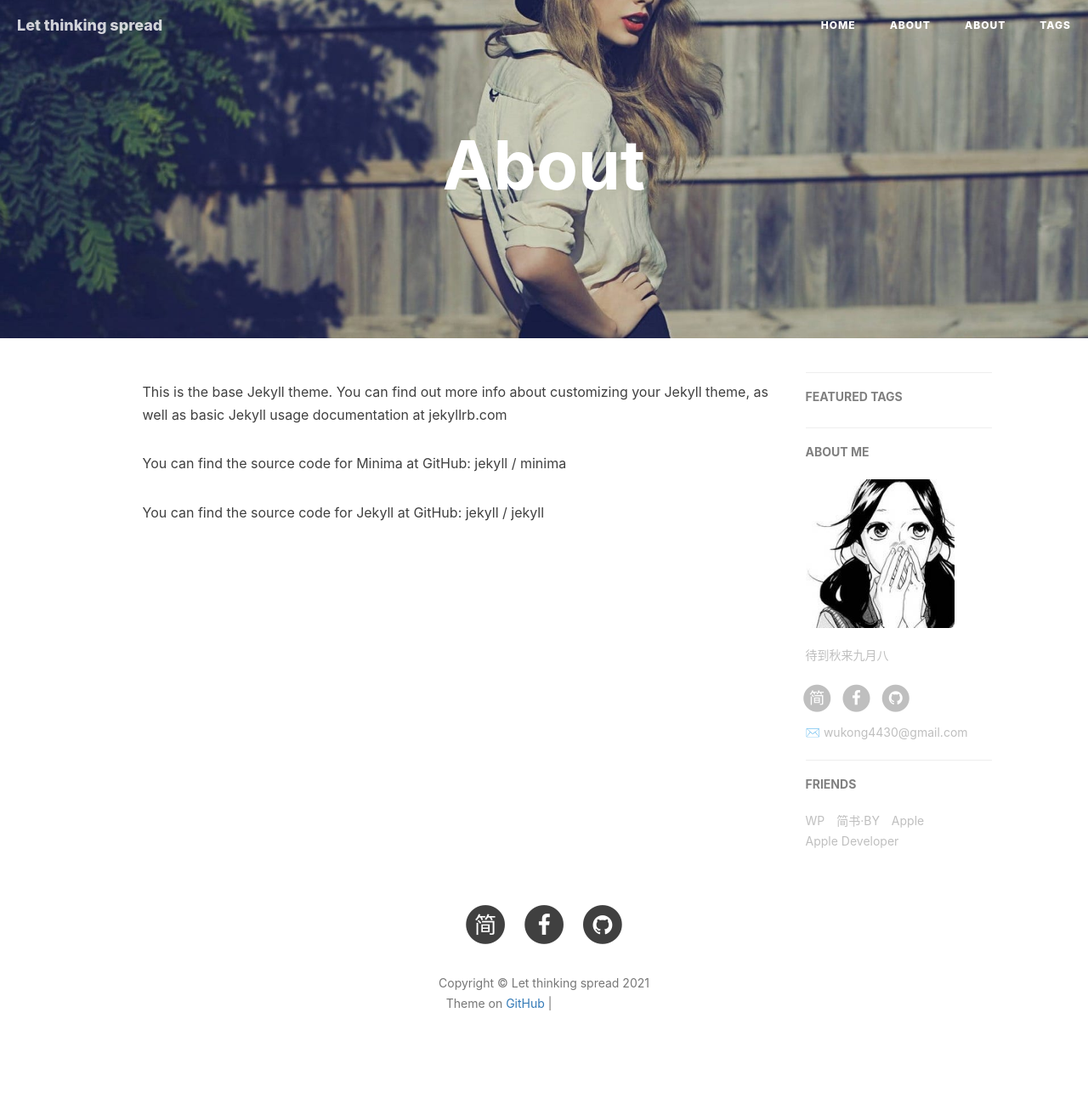
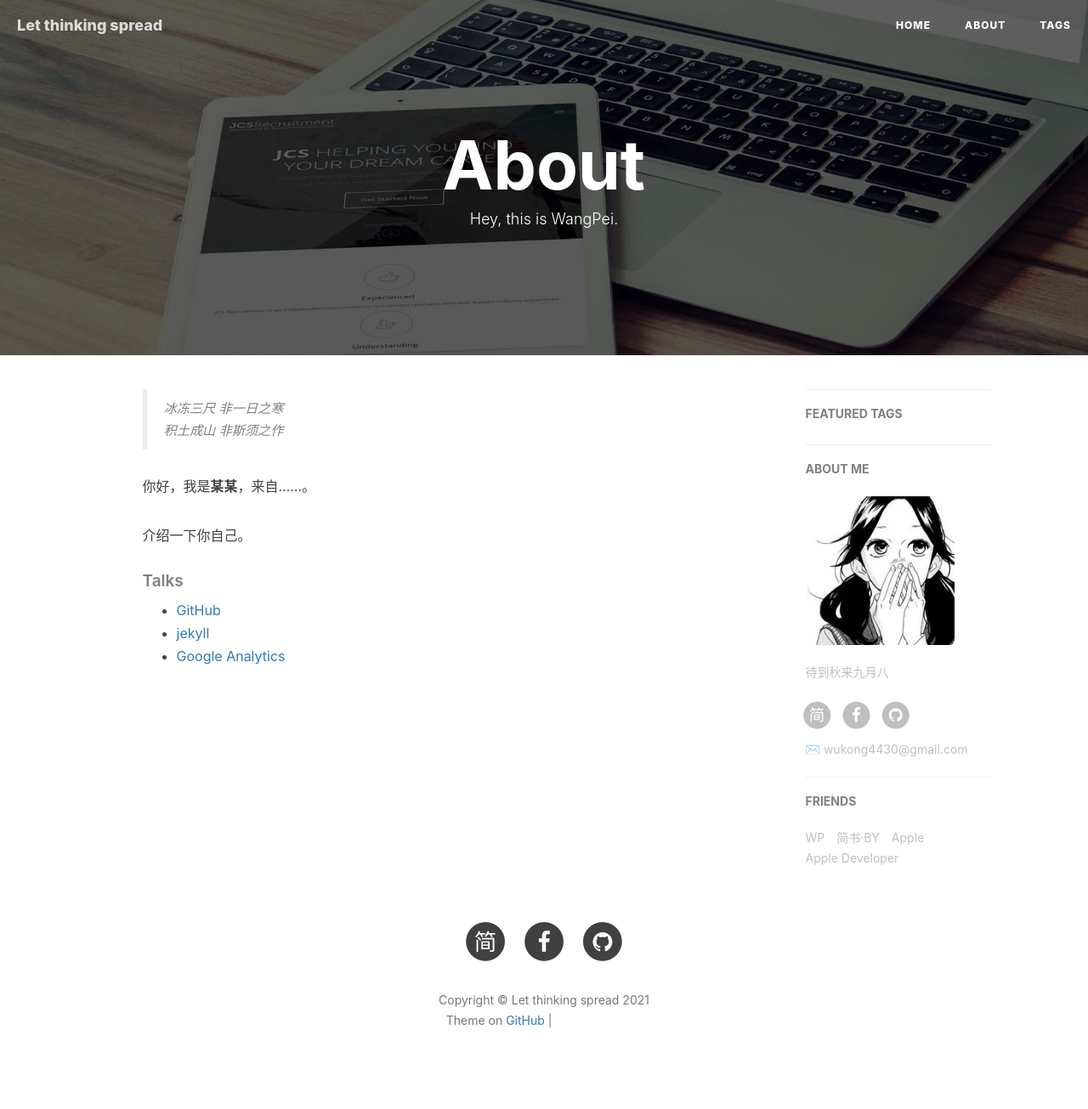
Before and after one commit to wukong4430/wukong4430.github.io, a Jekyll site: the page built from about.html, in a window 1280 px wide. Shown: the whole page at 85% size. Built offline with Jekyll 4.4.1, drawn with Linux system fonts in a browser that asks for light colours; nearby versions of some CDN libraries; comment, search, counter and statistics services are not loaded; grey boxes are pictures that could not be loaded.

Commit message:
feat: copy everything from somewhere

```diff
--- a/about.markdown
+++ /dev/null
@@ -1,19 +0,0 @@
----
-layout: page
-title: About
-permalink: /about/
-page: 1
----
-
-This is the base Jekyll theme. You can find out more info about customizing your Jekyll theme, as well as basic Jekyll usage documentation at [jekyllrb.com](https://jekyllrb.com/)
-
-You can find the source code for Minima at GitHub:
-[jekyll][jekyll-organization] /
-[minima](https://github.com/jekyll/minima)
-
-You can find the source code for Jekyll at GitHub:
-[jekyll][jekyll-organization] /
-[jekyll](https://github.com/jekyll/jekyll)
-
-
-[jekyll-organization]: https://github.com/jekyll
--- a/index.markdown
+++ /dev/null
@@ -1,6 +0,0 @@
----
-# Feel free to add content and custom Front Matter to this file.
-# To modify the layout, see https://jekyllrb.com/docs/themes/#overriding-theme-defaults
-
-layout: home
----
```
Also changed, not shown: Gemfile (deleted, +0 -34 lines), _config.yml (+13 -13 lines), _posts/2021-12-04-demo.md (deleted, +0 -6 lines), _posts/2021-12-04-welcome-to-jekyll.markdown (deleted, +0 -29 lines), Gemfile.lock (deleted), README.md.
